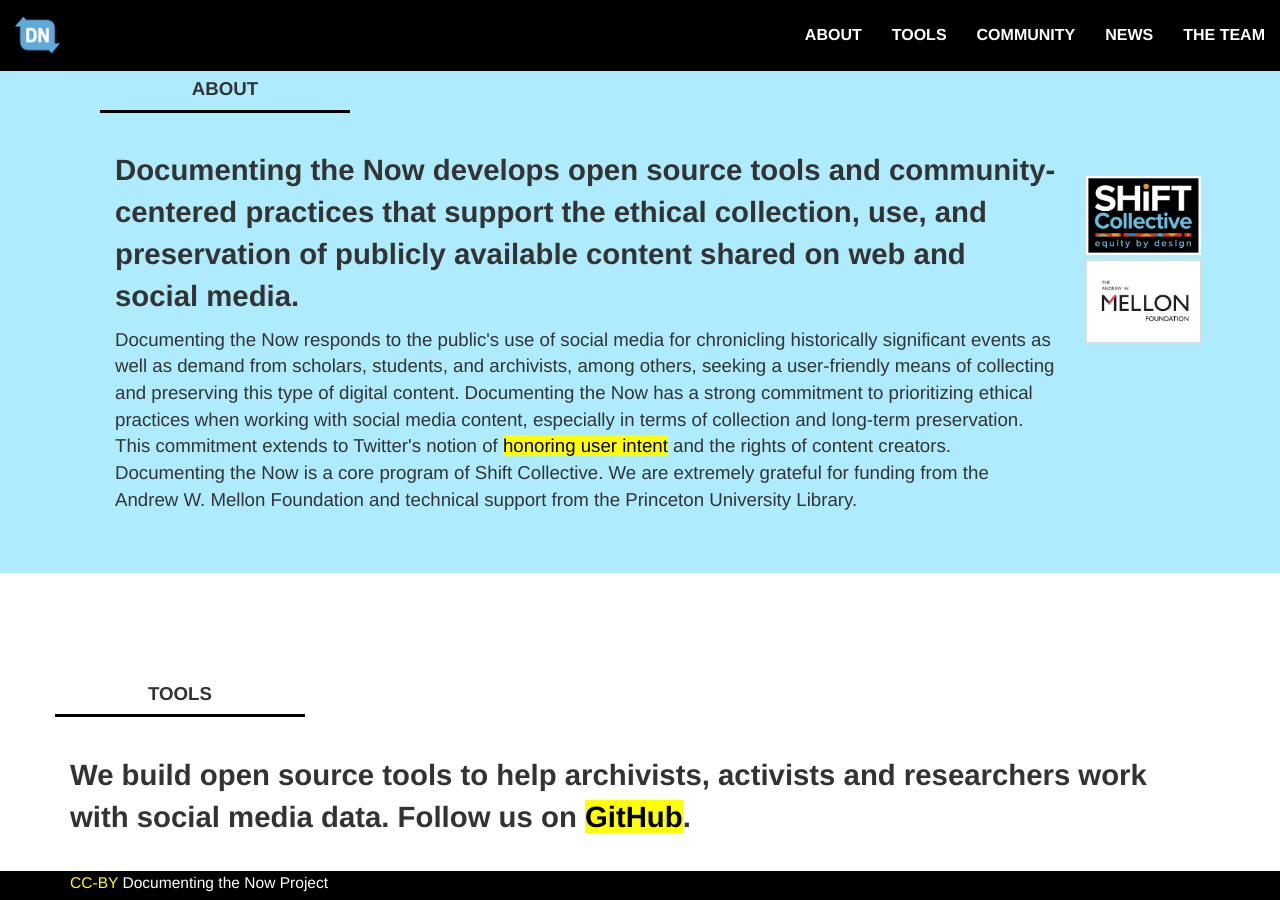
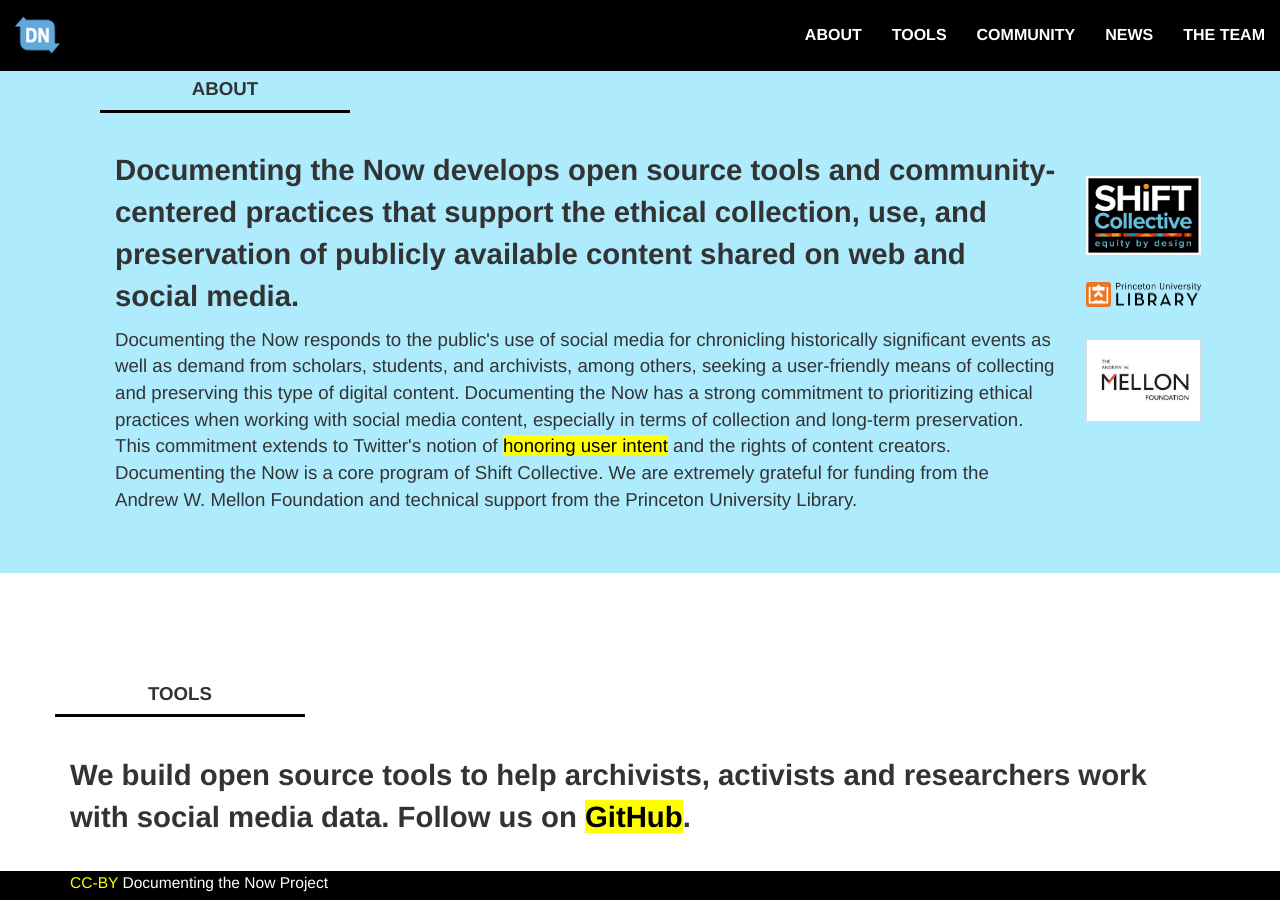
Before and after one commit to DocNow/docnow.github.io, a Jekyll site: the page built from index.html, in a window 1280 px wide and 900 px high, scrolled down 946 px. Built offline with Jekyll 4.4.1, drawn with Linux system fonts in a browser that asks for light colours.

Commit message:
PUL / video coming soon

```diff
--- a/docnow-app/index.html
+++ b/docnow-app/index.html
@@ -25,7 +25,7 @@
         <h2>Getting Started</h2>
         <br>
         <div class="col-lg-10 text-left">
-          <p class="bigp"><small>Not sure where to start? Watch this <a href="/">demo video</a> to learn how the app works. Follow the steps below to complete your social media archiving journey.</small></p>
+          <p class="bigp"><small>Not sure where to start? Watch our demo video (coming soon) to learn how the app works. Follow the steps below to complete your social media archiving journey.</small></p>
           <div class="row">
             <div class="col-lg-6"  >
               <p><b>Step 1:</b> Collect content with the DocNow App by activating a search. Set collection limits and explore insights as your collection grows.</p>
--- a/index.html
+++ b/index.html
@@ -72,7 +72,10 @@
             <div><br>
               <img class="img-responsive" src="{{ site.baseurl }}/img/shiftcollective.png" alt="shift collective" width="70%" />
             </div>
-            <div style="padding-top:5px">
+            <div><br>
+              <img class="img-responsive" src="{{ site.baseurl }}/img/PUL_logo_bl.png" alt="Princeton University Library" width="70%" />
+            </div>
+            <div style="padding-top:5px"><br>
                <img class="img-responsive" style="border: thin solid #ddd" src="{{ site.baseurl }}/img/mellon.jpg" alt="mellon foundation" width="70%" />
             </div>
         </div>
```
Also changed, not shown: img/PUL_Logo.png (added), img/PUL_Logo_bl.png (added).
